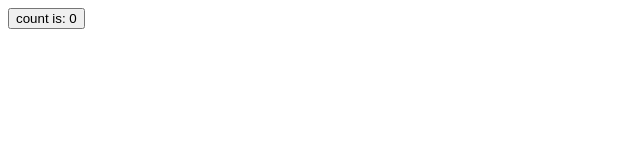
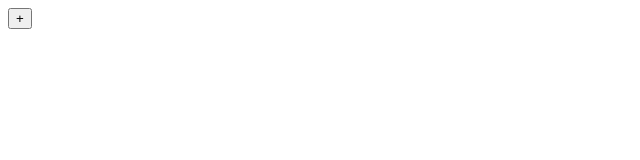
Before and after one commit to zrowan1/bgss, a Vue app in the folder client/: page / in a window 1280 px wide. Shown: the top 160 px of the page, without its empty margins (0-640 px from the left). Built offline with nearby package versions, Linux system fonts and the light colour scheme; the HTML template or start-up script is replaced by a standard one.

Commit message:
count is + geworden

```diff
--- a/client/src/App.vue
+++ b/client/src/App.vue
@@ -1,3 +1,8 @@
+<template>
+    <div id="widgetlist"></div>
+    <button @click="increment">+</button>
+</template>
+
 <script>
     export default {
         data() {
@@ -27,8 +32,3 @@
         }
     }
 </script>
-
-<template>
-    <div id="widgetlist"></div>
-    <button @click="increment">count is: {{ count }}</button>
-</template>
```
